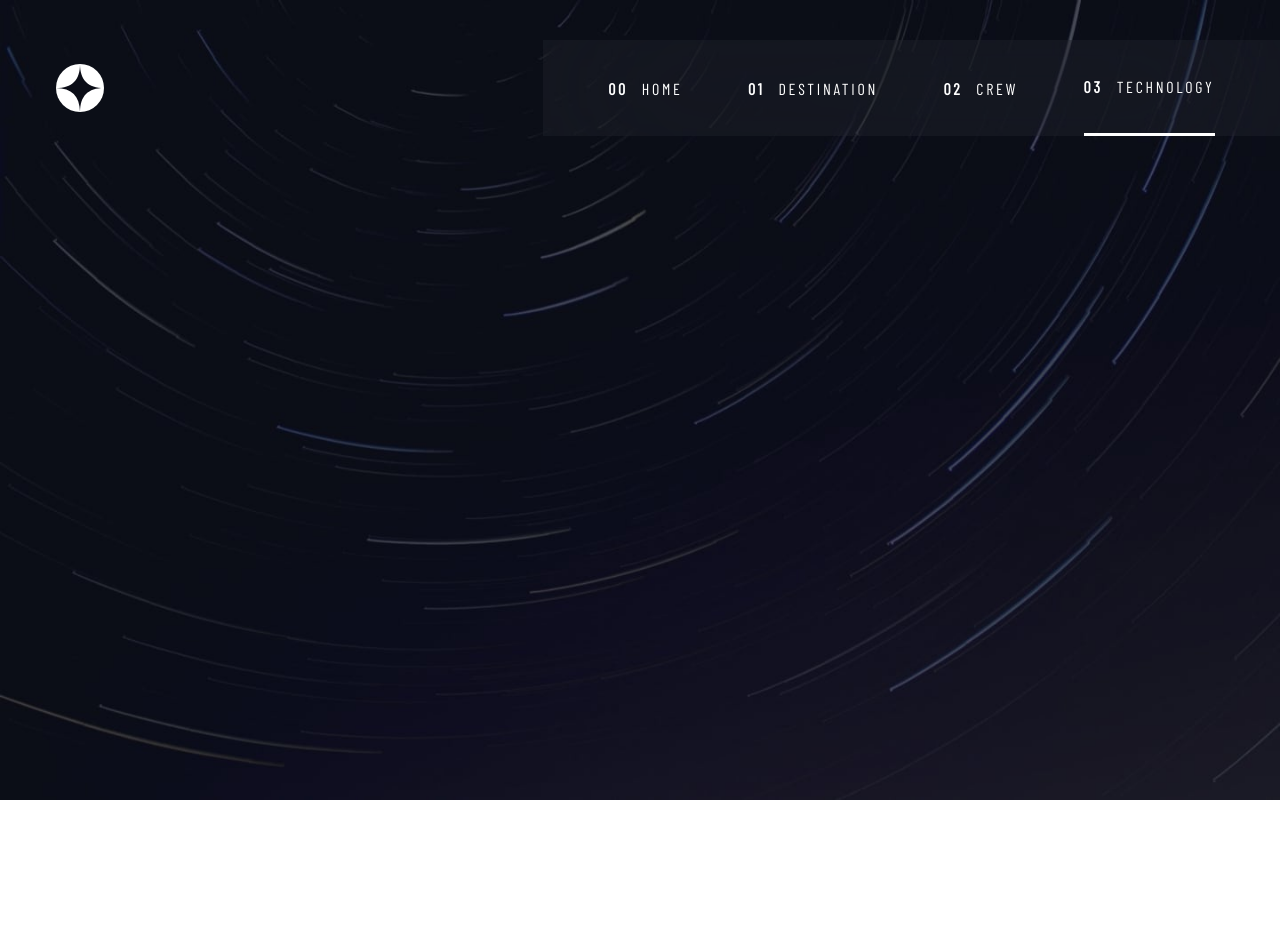
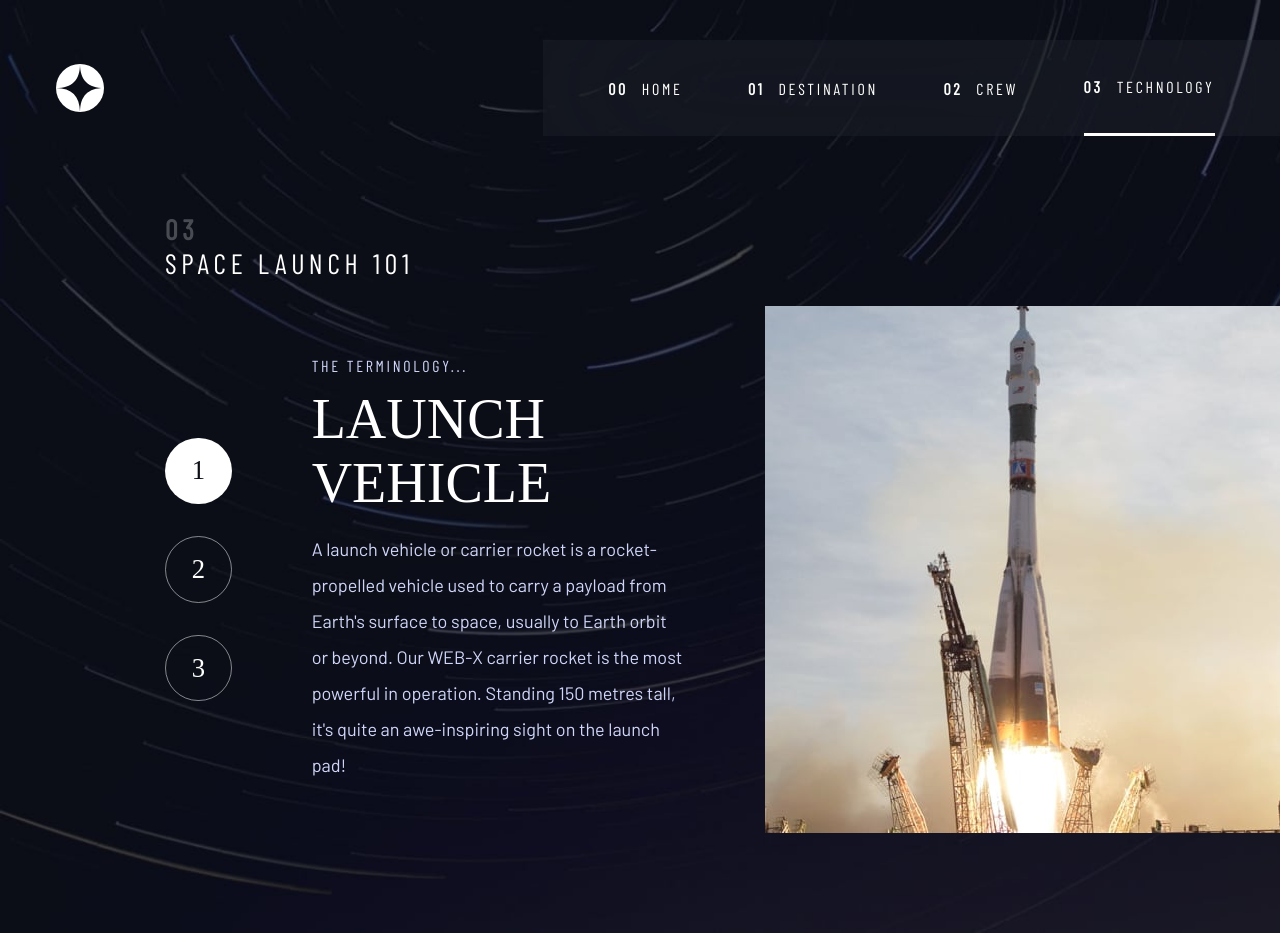
Before and after one commit to fernandoLRibeiro/space-tourism-solution, a Next.js app in the folder app/: page /technology in a window 1280 px wide. Before the commit the page ends 800 px from the top, so only its background shows below. Built offline with nearby package versions, Linux system fonts and the light colour scheme; a web font is replaced by a local one.

Commit message:
Build basic technology page desktop design

```diff
--- a/app/pages/destination.js
+++ b/app/pages/destination.js
@@ -37,7 +37,7 @@ const Destination = () => {
                   }`}
                   onClick={() => setSelectedItem(index)}
                 >
-                  <h6 className="subheading2">{destination.name}</h6>
+                  <h6 className="navText">{destination.name}</h6>
                 </button>
               ))}
             </div>
--- a/app/pages/technology.js
+++ b/app/pages/technology.js
@@ -1,13 +1,57 @@
-import React from "react";
+import React, { useState } from "react";
 import styles from "../styles/Technology.module.css";
 import Head from "next/head";
+import data from "../utils/data.json";
+
+const { technology } = data;
 
 const Technology = () => {
+  const [current, setCurrent] = useState(0);
+
   return (
     <div className={styles.container}>
       <Head>
-        <title>Home</title>
+        <title>Technology</title>
       </Head>
+      <main className={styles.main}>
+        <header className={styles.header}>
+          <h5 className="heading5 number">03</h5>
+          <h5 className={`heading5 ${styles.white}`}>Space launch 101</h5>
+        </header>
+
+        <div className={styles.content}>
+          <div className={styles.sliderButtonsContainer}>
+            {technology.map((item, index) => (
+              <button
+                className={`${styles.sliderButton} ${
+                  current === index && styles.active
+                }`}
+                onClick={() => setCurrent(index)}
+              >
+                <h4 className="heading4">{index + 1}</h4>
+              </button>
+            ))}
+          </div>
+
+          <div className={styles.description}>
+            <div className={styles.cluster}>
+              <p className="navText">The terminology...</p>
+              <h3 className={`heading3 ${styles.white}`}>
+                {technology[current].name}
+              </h3>
+            </div>
+
+            <div className={styles.descriptionTextContainer}>
+              <p className="bodyText">{technology[current].description}</p>
+            </div>
+          </div>
+          <img
+            src={technology[current].images.portrait}
+            className={styles.image}
+            alt={technology[current].name}
+          />
+        </div>
+      </main>
     </div>
   );
 };
--- a/app/styles/Technology.module.css
+++ b/app/styles/Technology.module.css
@@ -6,7 +6,73 @@
   align-items: center;
   justify-content: center;
   width: 100%;
-  height: 100vh;
+  min-height: 100vh;
+}
+
+.main {
+  display: flex;
+  flex-direction: column;
+  gap: 1.625em;
+  padding: 13.25em 0 6.25em 10.3125em;
+  width: 100%;
+}
+
+.content {
+  display: grid;
+  grid-template-rows: 1fr;
+  grid-template-columns: auto auto 4fr;
+  justify-items: end;
+  align-items: center;
+  column-gap: 5em;
+  width: 100%;
+}
+
+.sliderButtonsContainer {
+  display: flex;
+  flex-direction: column;
+  gap: 2em;
+  justify-self: center;
+}
+
+.sliderButton {
+  width: 5em;
+  height: 5em;
+  border-radius: 10em;
+  background-color: transparent;
+  color: white;
+  outline: none;
+  border: 1px solid hsl(0, 0%, 100%, 0.5);
+  cursor: pointer;
+  transition: all 0.1s ease-in-out;
+}
+
+.sliderButton:hover {
+  border: 1px solid var(--color-white);
+}
+
+.active {
+  background-color: var(--color-white);
+  color: var(--color-black);
+}
+
+.description {
+  display: flex;
+  flex-direction: column;
+  gap: 1em;
+}
+
+.cluster {
+  display: flex;
+  flex-direction: column;
+  gap: 0.75em;
+}
+
+.white {
+  color: var(--color-white);
+}
+
+.descriptionTextContainer {
+  max-width: 27.75em;
 }
 
 @media screen and (max-width: 768px) {
```
